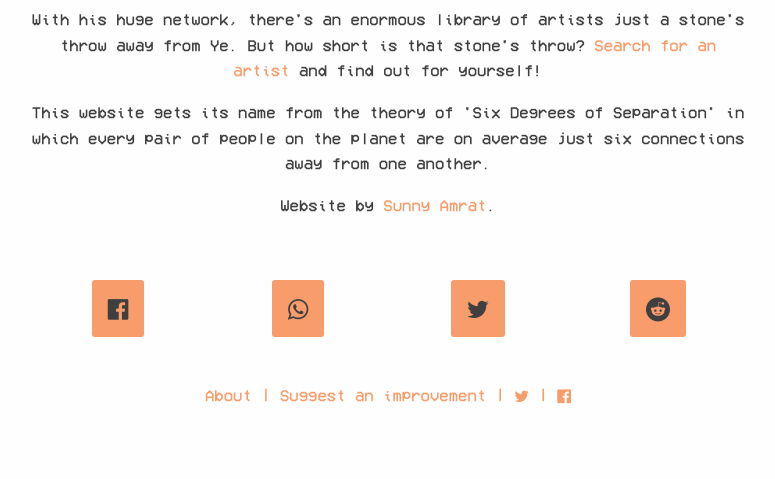
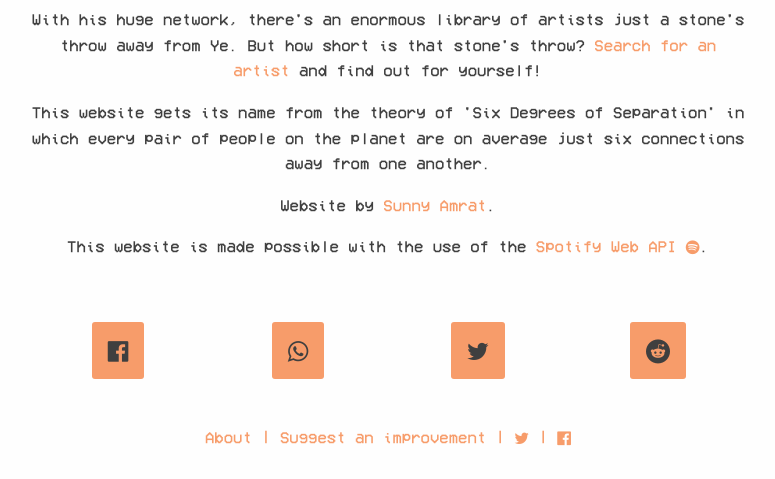
Before and after one commit to sa2812/Six-Degrees-of-Kanye-West, a Flask app: page /about in a window 1280 px wide. Shown: the part 423-902 px from the top of the page, without its empty margins (252-1027 px from the left). Before the commit the page ends 827 px from the top, so only its background shows below. Run offline with Flask 2, Linux system fonts and the light colour scheme; some libraries are stand-ins or nearby versions.

Commit message:
spotify attribution

```diff
--- a/web/templates/about.html
+++ b/web/templates/about.html
@@ -37,6 +37,7 @@
 			<p>With his huge network, there's an enormous library of artists just a stone's throw away from Ye. But how short is that stone's throw? <a href="{{ url_for('index') }}">Search for an artist</a> and find out for yourself!</p>
 			<p>This website gets its name from the theory of 'Six Degrees of Separation' in which every pair of people on the planet are on average just six connections away from one another.</p>
 			<p>Website by <a href="https://www.sunnyamrat.com/">Sunny Amrat</a>.</p>
+			<p>This website is made possible with the use of the <a href="https://developer.spotify.com/web-api/">Spotify Web API <i class="fa fa-spotify"></i></a>.</p>
 		</div>
 	</div>
 	<div class="row">
```
